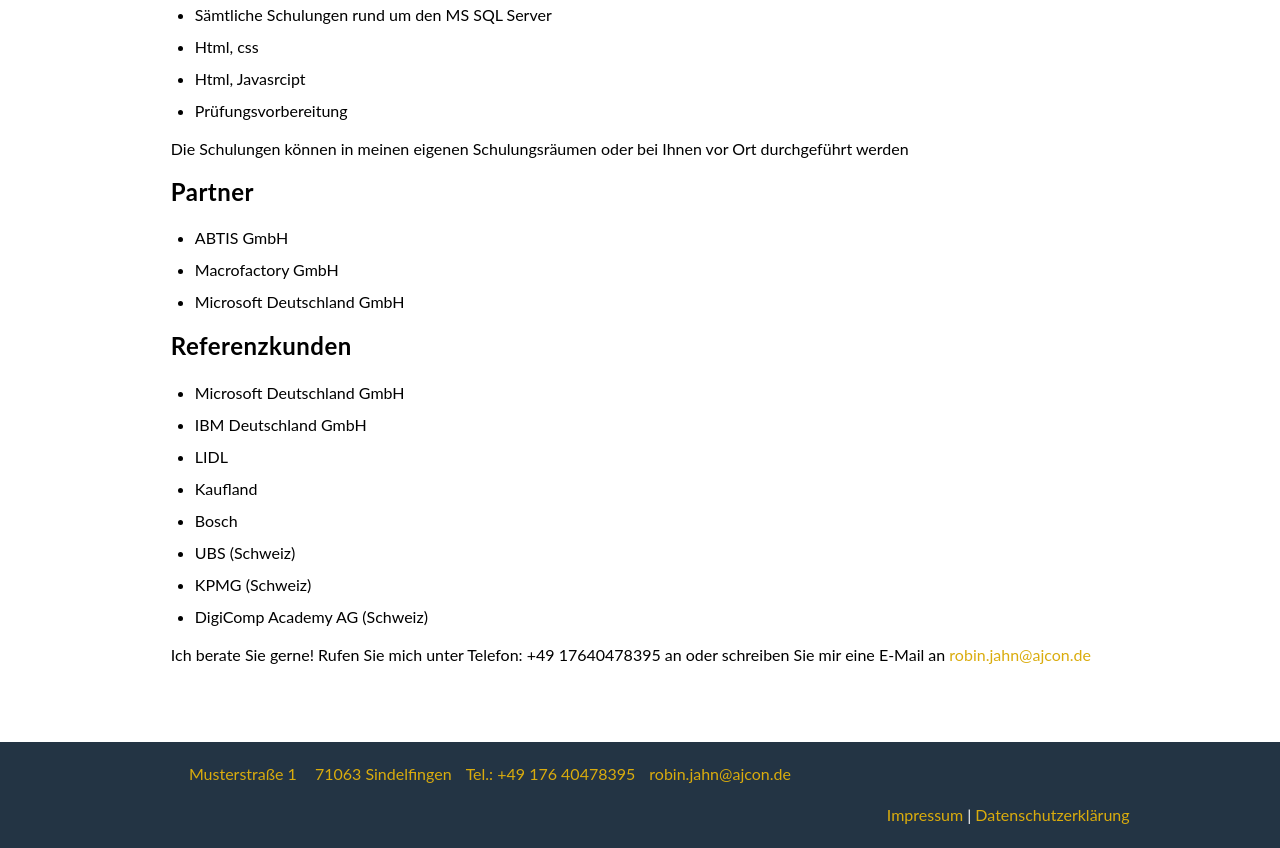
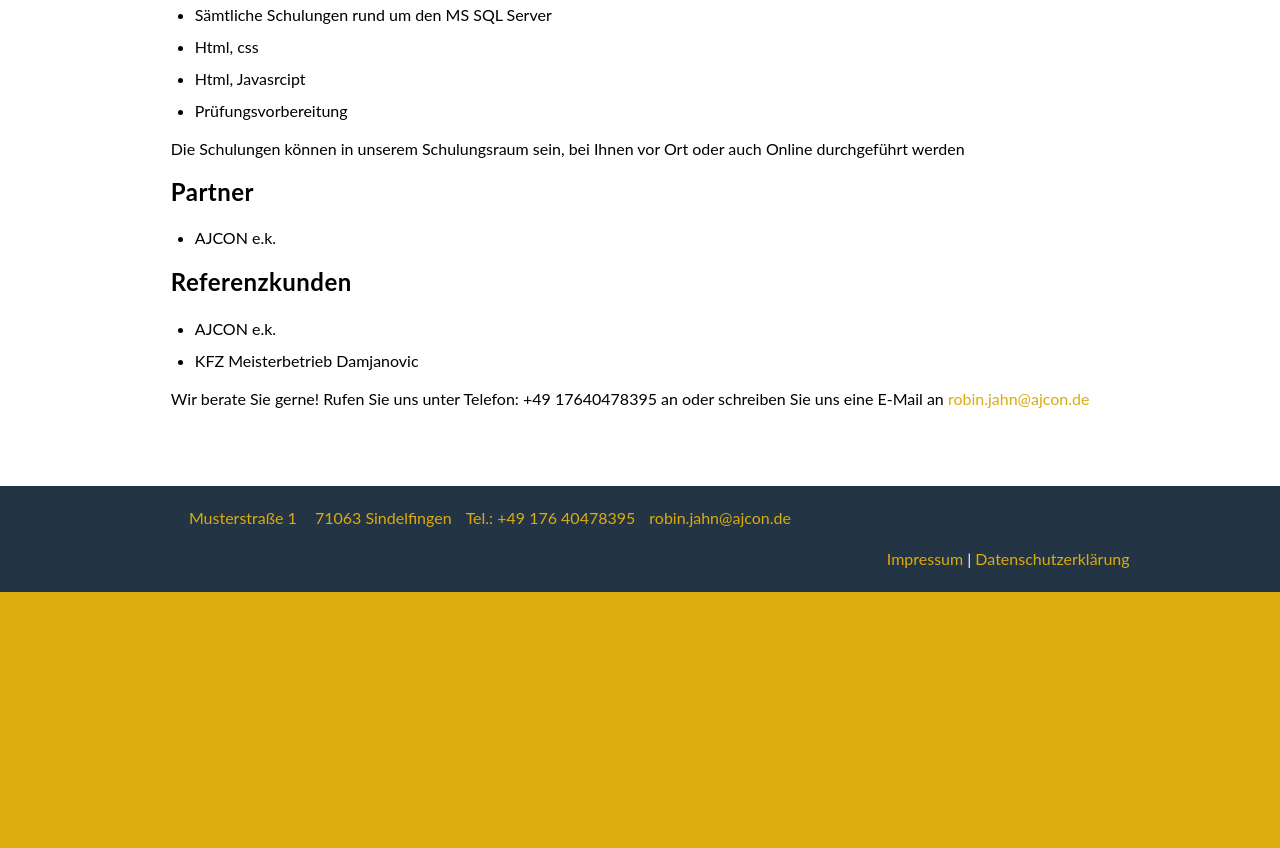
Before and after one commit to LukasD12/CodConnecct, a plain HTML site: page index.html in a window 1280 px wide. Shown: the part 1611-2459 px from the top of the page. After the commit the page ends 2203 px from the top, so only its background shows below. Drawn offline with Linux system fonts and the light colour scheme.

Commit message:
Update index.html

```diff
--- a/index.html
+++ b/index.html
@@ -62,13 +62,13 @@
 	      </a></span>
 					<h2>Wer sind wir&nbsp;</h2>
 					<p>Wir sind seit 2023 im Umfeld des Microsoft SQL Servers und des Html & Javasrcipt coding als Trainer und Consultant tätig. Wir können die Kunden in den folgenden Bereichen unterstützt:</p>
-					<h2>Coaching</h2><p>Was verstehe ich unter Coaching?<br><br>Bei den meisten Schulungsanbietern besuchen Sie als Teilnehmer das Seminar und sind nach Beendigung des Kurses auf sich allein gestellt. CodeConnect-Coaching bietet Ihnen die Möglichkeit, sich nach Ende des Seminars durch einen erfahrenen Trainer (meist der Seminarleiter) individuell auf Ihre Umgebung bezogen betreuen zu lassen. Dabei soll es sich nicht um eine weiterführende Schulung handeln, sondern um eine zeitlich begrenzte Assistenz Ihrer Mitarbeiter (Seminarteilnehmer). Die Dauer der Betreuung bestimmen Sie selbst.<br><br>Natürlich ist Coaching auch ohne Besuch eines Seminares bei AJCON möglich. Eine Anfrage können Sie direkt an mich senden.</p>
+					<h2>Coaching</h2><p>Was verstehe ich unter Coaching?<br><br>Bei den meisten Schulungsanbietern besuchen Sie als Teilnehmer das Seminar und sind nach Beendigung des Kurses auf sich allein gestellt. CodeConnect-Coaching bietet Ihnen die Möglichkeit, sich nach Ende des Seminars durch einen erfahrenen Trainer (meist der Seminarleiter) individuell auf Ihre Umgebung bezogen betreuen zu lassen. Dabei soll es sich nicht um eine weiterführende Schulung handeln, sondern um eine zeitlich begrenzte Assistenz Ihrer Mitarbeiter (Seminarteilnehmer). Die Dauer der Betreuung bestimmen Sie selbst.<br><br>Natürlich ist Coaching auch ohne Besuch eines Seminares bei CodeConnect möglich. Eine Anfrage können Sie direkt an uns senden.</p>
 					<h2>Consulting</h2><p>Ich unterstütze Sie gerne in folgenden Bereichen:</p><ul><li>MS SQL Server Migrationen</li><li>MS SQL Server Skripterstellung</li><li>MS SQL Server Installation und Konfiguration</li><li>MS SQL Server Administration</li><li>Konzepterstellung für kleine, mittlere und Enterprise –Umgebungen </li><li>MS SQL Server Leistungsoptimierung und Problemanalyse</li><li>MS SQL Server Hochverfügbarkeit</li></ul>
-					<h2>Training</h2><ul><li>Sämtliche Schulungen rund um den MS SQL Server</li><li>Html, css</li><li>Html, Javasrcipt</li><li>Prüfungsvorbereitung</li></ul><p>Die Schulungen können in meinen eigenen Schulungsräumen oder bei Ihnen vor Ort durchgeführt werden</p>
-					<h2>Partner</h2><ul><li>ABTIS GmbH</li><li>Macrofactory GmbH</li><li>Microsoft Deutschland GmbH</li></ul>
-					<h2>Referenzkunden</h2><ul><li>Microsoft Deutschland GmbH</li><li>IBM Deutschland GmbH</li><li>LIDL</li><li>Kaufland</li><li>Bosch</li><li>UBS (Schweiz)</li><li>KPMG (Schweiz)</li><li>DigiComp Academy AG (Schweiz)</li></ul>
+					<h2>Training</h2><ul><li>Sämtliche Schulungen rund um den MS SQL Server</li><li>Html, css</li><li>Html, Javasrcipt</li><li>Prüfungsvorbereitung</li></ul><p>Die Schulungen können in unserem Schulungsraum sein, bei Ihnen vor Ort oder auch Online durchgeführt werden</p>
+					<h2>Partner</h2><ul><li>AJCON e.k.</li></ul>
+					<h2>Referenzkunden</h2><ul><li>AJCON e.k.</li><li>KFZ Meisterbetrieb Damjanovic</li></ul>
 
-					<p>Ich berate Sie gerne! Rufen Sie mich unter Telefon: +49 17640478395 an oder schreiben Sie mir eine E-Mail an <span class="maillink"><a href="mailto:welcome@ajcon.de" title="E-Mail senden">robin.jahn@ajcon.de</a></span><br><br>
+					<p>Wir berate Sie gerne! Rufen Sie uns unter Telefon: +49 17640478395 an oder schreiben Sie uns eine E-Mail an <span class="maillink"><a href="mailto:robin.jahn@ajcon.de" title="E-Mail senden">robin.jahn@ajcon.de</a></span><br><br>
 					</p>
 		</div>
 	</div>
```
